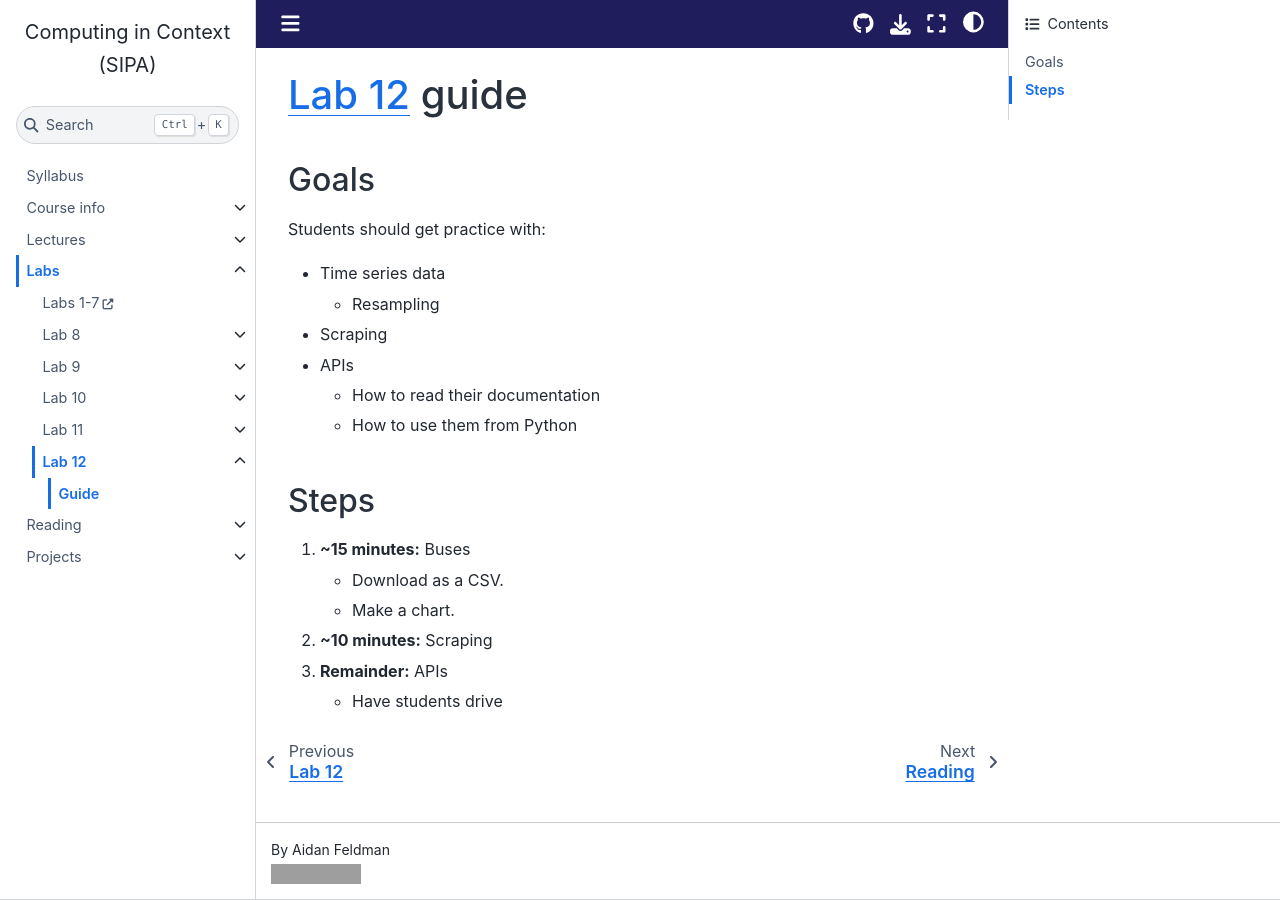
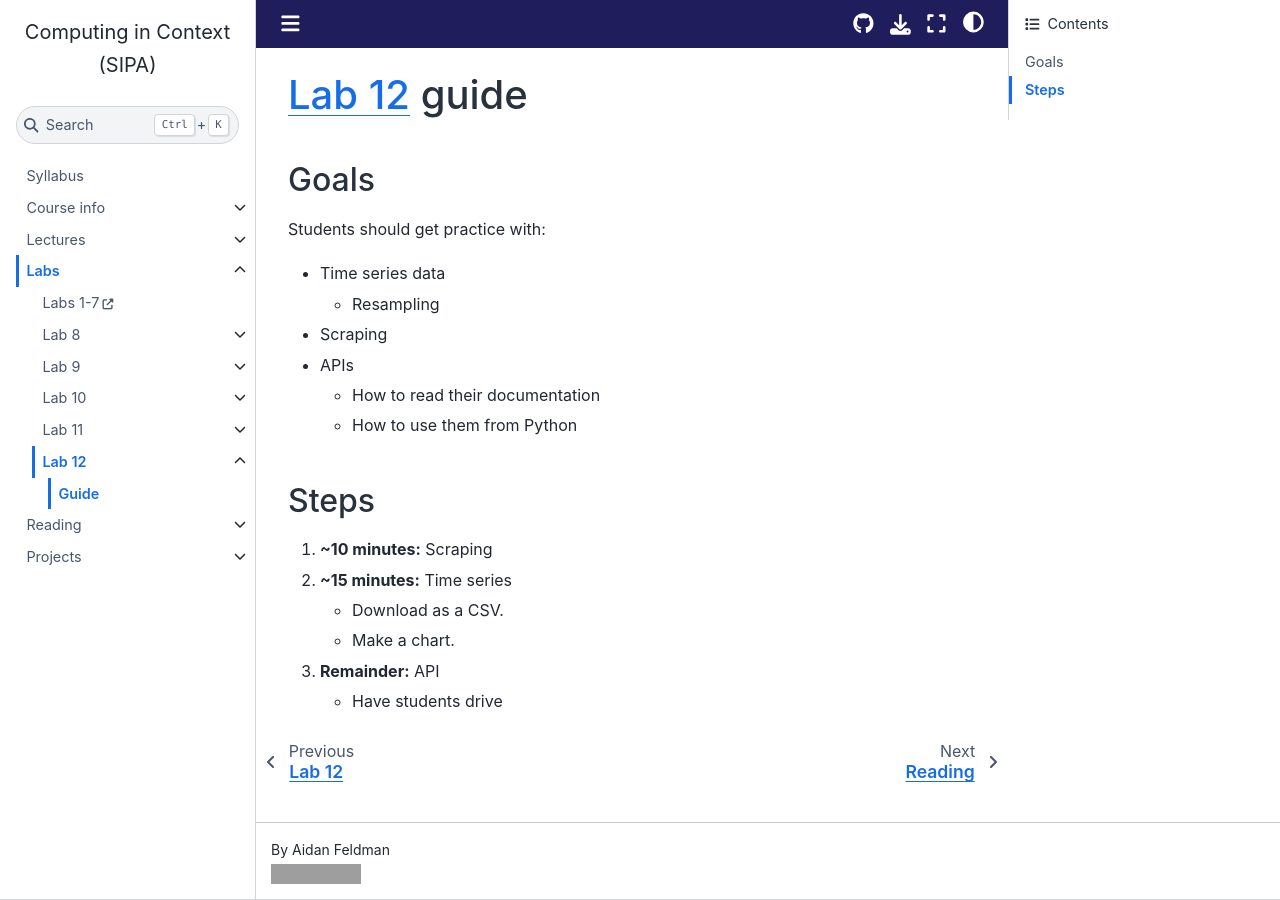
Before and after one commit to afeld/computing-in-context, a Jupyter Book: the page built from lab_12_guide.md, in a window 1280 px wide. Built offline with Jupyter Book 1.0.4 settings and Sphinx 7.4.7 and the Sphinx Book theme 1.1.4, drawn with Linux system fonts in a browser that asks for light colours; pages that are not in the unit, such as notebooks, are missing from menus; comment, search, counter and statistics services are not loaded; grey boxes are pictures that could not be loaded.

Commit message:
Lab 12: put time series items together

```diff
--- a/lab_12_guide.md
+++ b/lab_12_guide.md
@@ -13,9 +13,9 @@ Students should get practice with:
 
 ## Steps
 
-1. **~15 minutes:** Buses
+1. **~10 minutes:** Scraping
+1. **~15 minutes:** Time series
    - Download as a CSV.
    - Make a chart.
-1. **~10 minutes:** Scraping
-1. **Remainder:** APIs
+1. **Remainder:** API
    - Have students drive
```
Also changed, not shown: lab_12.ipynb.
